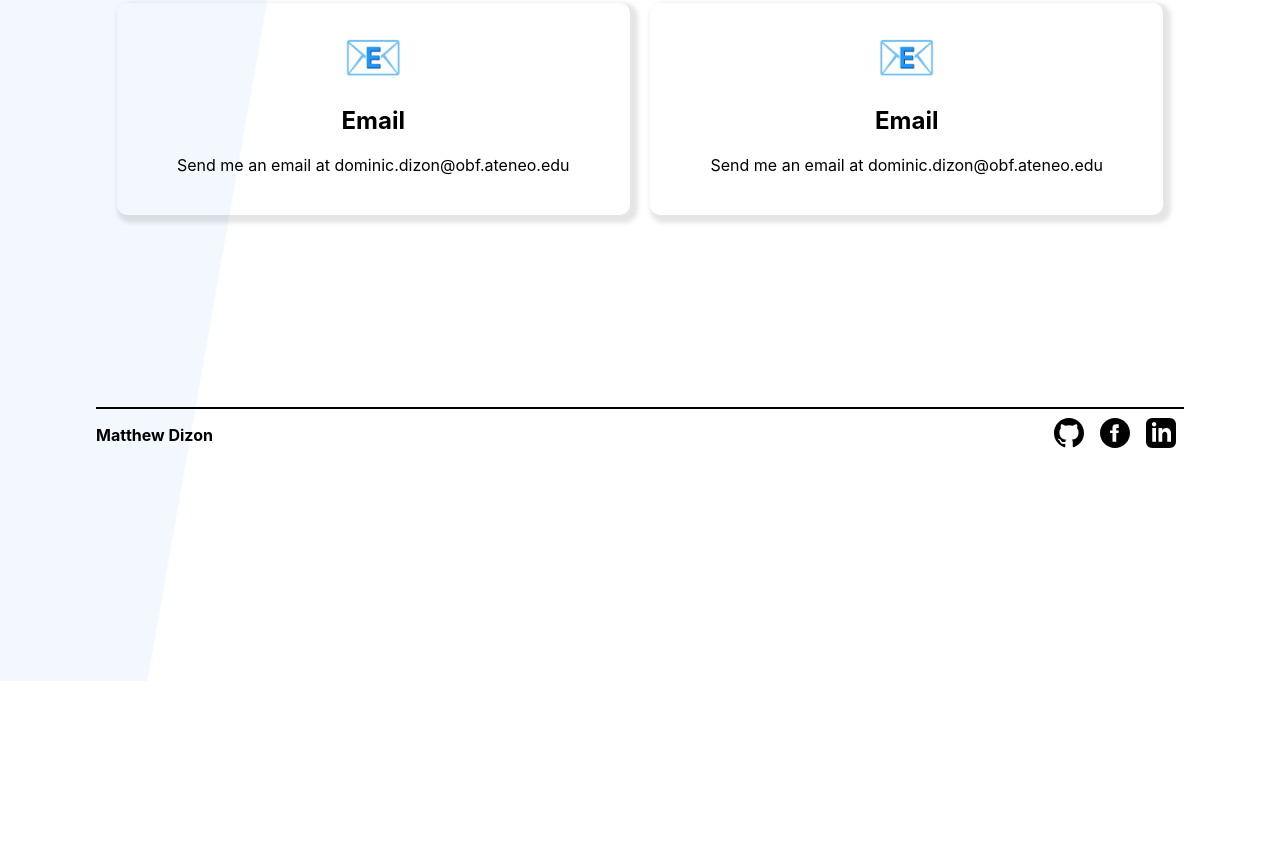
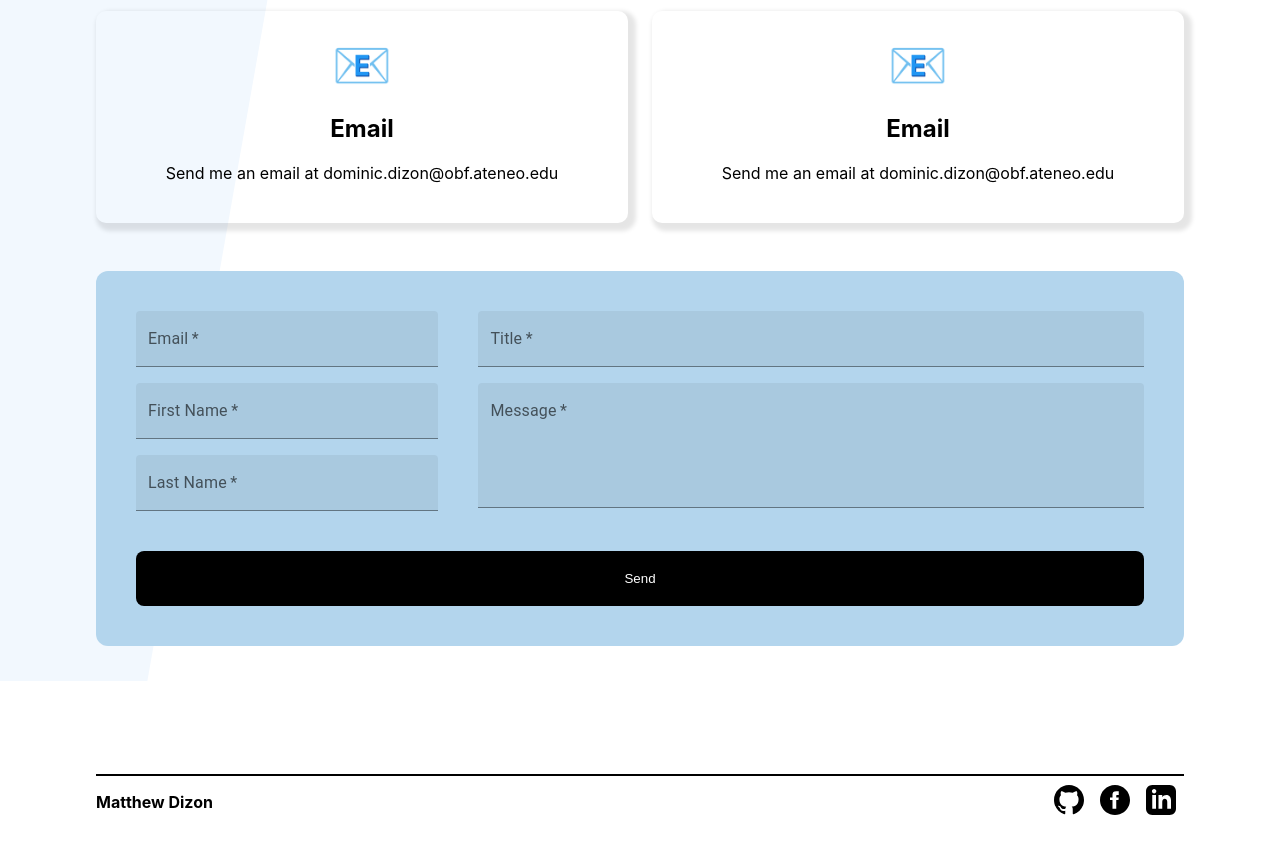
Before and after one commit to matthewdizon/nextjs-portfolio-website, a Next.js app: page /contact in a window 1280 px wide. Shown: the part 719-1562 px from the top of the page. Before the commit the page ends 1212 px from the top, so only its background shows below. Built offline with nearby package versions, Linux system fonts and the light colour scheme.

Commit message:
added email contact form with formspree

```diff
--- a/pages/contact.js
+++ b/pages/contact.js
@@ -1,21 +1,23 @@
 import Hero from "../components/Hero"
 import Layout from "../components/Layout"
 import styled from 'styled-components'
-
+import TextField from '@mui/material/TextField';
 const ContactContainer = styled.div`
 
     padding: 48px 96px;
     display: flex;
     flex-wrap: wrap;
     justify-content: space-evenly;
+    gap: 24px;
 
     .contact {
+        flex: 1 0 45%;
+
         display: inline-block;
         text-align: center;
 
         border-radius: 10px;
-        padding: 24px 60px;
-        margin-bottom: 16px;
+        padding: 24px 0;
 
         box-shadow: rgba(0, 0, 0, 0.1) 4px 4px 4px 4px;
         /* box-shadow: 0 4px 10px var(black); */
@@ -31,6 +33,94 @@ const ContactContainer = styled.div`
             cursor: pointer;
             transform: translateY(-3px);
         }
+    }
+
+    @media (max-width: 900px) {
+        padding: 48px;
+    }
+
+    @media (max-width: 400px) {
+        padding: 48px 24px;
+    }
+`
+
+const EmailFormContainer = styled.div`
+
+    padding: 0 96px;
+
+    form {
+        display: flex;
+        flex-direction: column;
+
+        background-color: #B3D5ED;
+        border-radius: 12px;
+
+        padding: 40px;
+
+        button {
+            margin-top: 24px;
+            padding: 20px 32px;
+            border-radius: 8px;
+            border: black;
+            background-color: black;
+            color: white;
+
+            :hover {
+                cursor: pointer;
+                background-color: rgba(31,41,55);
+            }
+        }
+
+        div {
+            display: flex;
+        }
+
+        .person-info, .mail-info {
+            display: flex;
+            flex-direction: column;
+
+            .textfield {
+                margin-bottom: 16px;
+            }
+        }
+
+        .person-info {
+            width: 30%;
+        }
+
+        .mail-info {
+            flex: 1;
+            margin-left: 40px;
+            width: 60%;
+        }
+
+        @media (max-width: 600px) {
+            padding: 20px;
+
+            div {
+                flex-direction: column;
+            }
+
+            .person-info, .mail-info {
+                width: 100%;
+
+                input {
+                    width: 95%;
+                }
+            }
+
+            .mail-info {
+                margin: 0;
+            }
+        }
+    }
+
+    @media (max-width: 900px) {
+        padding: 0 48px;
+    }
+
+    @media (max-width: 400px) {
+        padding: 0 24px;
     }
 `
 
@@ -63,6 +153,87 @@ export default function Contact() {
                     <p>Send me an email at dominic.dizon@obf.ateneo.edu</p>
                 </div>
             </ContactContainer>
+            <EmailFormContainer>
+                <form
+                    action="https://formspree.io/f/xoqrkqgy"
+                    method="POST"
+                    className="inner-container"
+                >
+                    <div>
+                        <div className="person-info">
+                            <TextField
+                                required
+                                id="filled-required"
+                                label="Email"
+                                variant="filled"
+                                name="email"
+                                type="email"
+                                className="textfield"
+                            />
+                            <TextField
+                                required
+                                id="filled-required"
+                                label="First Name"
+                                variant="filled"
+                                name="fname"
+                                className="textfield"
+                            />
+                            <TextField
+                                required
+                                id="filled-required"
+                                label="Last Name"
+                                variant="filled"
+                                name="lname"
+                                className="textfield"
+                            />
+                            {/* <label>
+                                Email
+                                <input type="email" name="email" required/>
+                            </label>
+                            <label>
+                                First Name
+                                <input type="text" name="fname" required/>
+                            </label>
+                            <label>
+                                Last Name
+                                <input type="text" name="lname" required/>
+                            </label> */}
+                        </div>
+
+                        <div className="mail-info">
+                            <TextField
+                                required
+                                id="filled-required"
+                                label="Title"
+                                variant="filled"
+                                name="title"
+                                className="textfield"
+                            />
+                            <TextField
+                                required
+                                id="filled-required"
+                                label="Message"
+                                variant="filled"
+                                name="message"
+                                className="textfield"
+                                multiline
+                                rows={4}
+                            />
+                            {/* <label>
+                                Title
+                                <input type="text" name="title" required/>
+                            </label>
+                            <label>
+                                Message
+                                <input className="message-text-area" name="message" required></input>
+                            </label> */}
+                        </div>
+                    </div>
+
+                    <button type="submit">Send</button>
+
+                </form>
+            </EmailFormContainer>
         </Layout>
     )
 }
```
